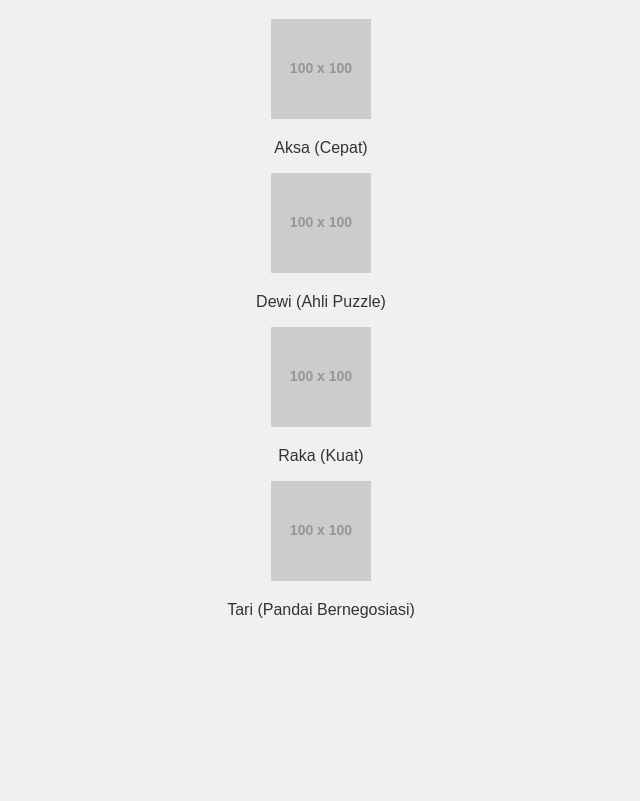
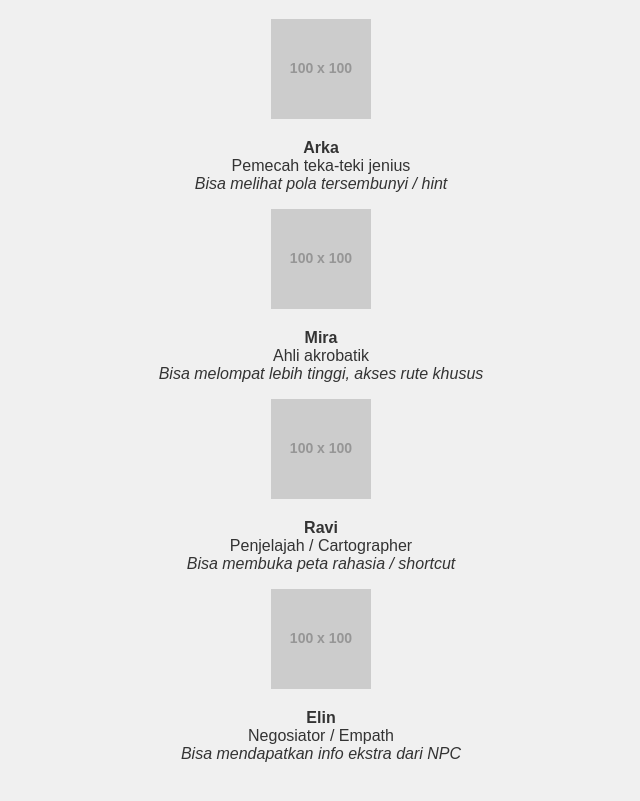
Before and after one commit to eicdabelyuw/legendary-artefak, a plain HTML site: page index.html in a window 1280 px wide. Shown: the part 109-910 px from the top of the page, without its empty margins (319-959 px from the left). Before the commit the page ends 800 px from the top, so only its background shows below. Drawn offline with Linux system fonts and the light colour scheme; placeholder pictures from the web are drawn by us.

Commit message:
Update index.html

```diff
--- a/index.html
+++ b/index.html
@@ -9,21 +9,21 @@
 <body>
   <h1>Pilih Karakter Anda</h1>
   <div class="character-selection">
-    <div class="character" data-name="Aksa">
-      <img src="https://via.placeholder.com/100x100?text=Aksa" alt="Aksa">
-      <p>Aksa (Cepat)</p>
+    <div class="character" data-name="Arka">
+      <img src="https://via.placeholder.com/100x100?text=Arka" alt="Arka">
+      <p><strong>Arka</strong><br>Pemecah teka-teki jenius<br><em>Bisa melihat pola tersembunyi / hint</em></p>
     </div>
-    <div class="character" data-name="Dewi">
-      <img src="https://via.placeholder.com/100x100?text=Dewi" alt="Dewi">
-      <p>Dewi (Ahli Puzzle)</p>
+    <div class="character" data-name="Mira">
+      <img src="https://via.placeholder.com/100x100?text=Mira" alt="Mira">
+      <p><strong>Mira</strong><br>Ahli akrobatik<br><em>Bisa melompat lebih tinggi, akses rute khusus</em></p>
     </div>
-    <div class="character" data-name="Raka">
-      <img src="https://via.placeholder.com/100x100?text=Raka" alt="Raka">
-      <p>Raka (Kuat)</p>
+    <div class="character" data-name="Ravi">
+      <img src="https://via.placeholder.com/100x100?text=Ravi" alt="Ravi">
+      <p><strong>Ravi</strong><br>Penjelajah / Cartographer<br><em>Bisa membuka peta rahasia / shortcut</em></p>
     </div>
-    <div class="character" data-name="Tari">
-      <img src="https://via.placeholder.com/100x100?text=Tari" alt="Tari">
-      <p>Tari (Pandai Bernegosiasi)</p>
+    <div class="character" data-name="Elin">
+      <img src="https://via.placeholder.com/100x100?text=Elin" alt="Elin">
+      <p><strong>Elin</strong><br>Negosiator / Empath<br><em>Bisa mendapatkan info ekstra dari NPC</em></p>
     </div>
   </div>
   <script src="select-character.js"></script>
```
